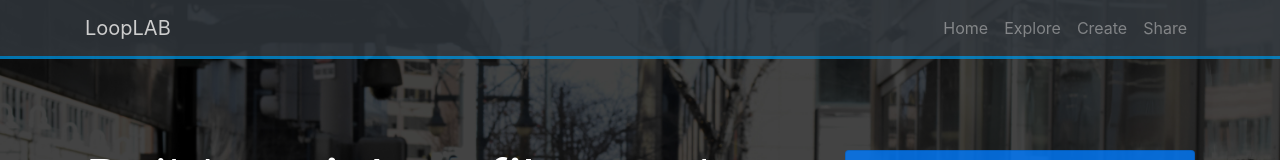
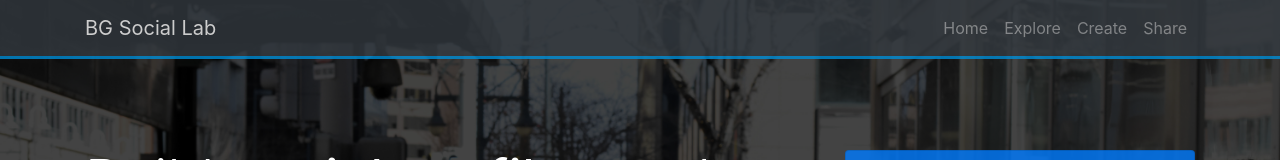
Before and after one commit to bgorwin/bootstrapProjectOne, a website: page index.html in a window 1280 px wide. Shown: the top 160 px of the page. Drawn offline with Linux system fonts and the light colour scheme.

Commit message:
Changed the name to BG Social Lab

```diff
--- a/index.html
+++ b/index.html
@@ -6,13 +6,13 @@
         <link rel="stylesheet" href="src/css/font-awesome.min.css">
         <link rel="stylesheet" href="src/css/bootstrap.css">
         <link rel="stylesheet" href="src/css/style.css">
-        <title>LoopLAB Theme</title>
+        <title>BG Social Lab</title>
     </head>
 
     <body id="home">
         <nav class="navbar navbar-expand-sm bg-dark navbar-dark fixed-top">
           <div class="container">
-            <a href="index.html" class="navbar-brand">LoopLAB</a>
+            <a href="index.html" class="navbar-brand">BG Social Lab</a>
 
             <button class="navbar-toggler" data-toggle="collapse" data-target="#navbarCollapse">
               <span class="navbar-toggler-icon"></span>
@@ -254,7 +254,7 @@
     <div class="row">
       <div class="col text-center">
         <div class="py-4">
-          <h1 class="h3">LoopLAB</h1>
+          <h1 class="h3">BG Social Lab</h1>
           <p>Copyright &copy; 2018</p>
           <button class="btn btn-primary" data-toggle="modal" data-target="#contactModal">Contact Us</button>
         </div>
```
